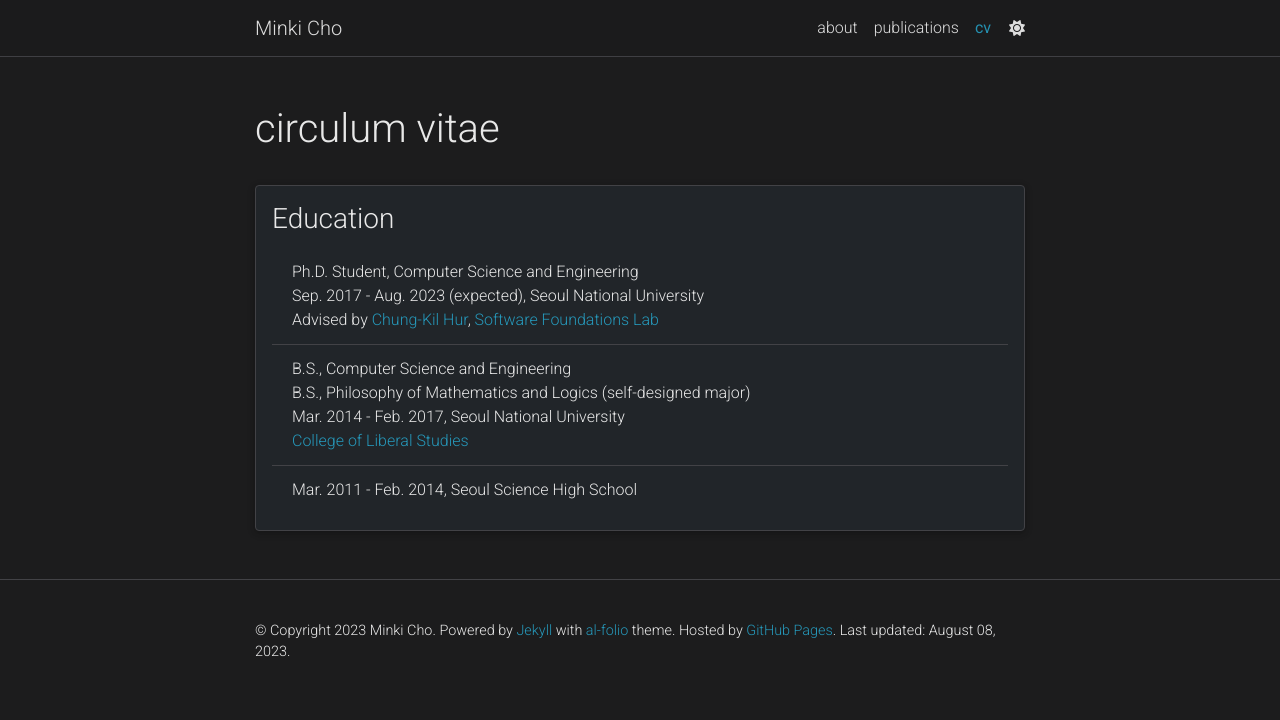
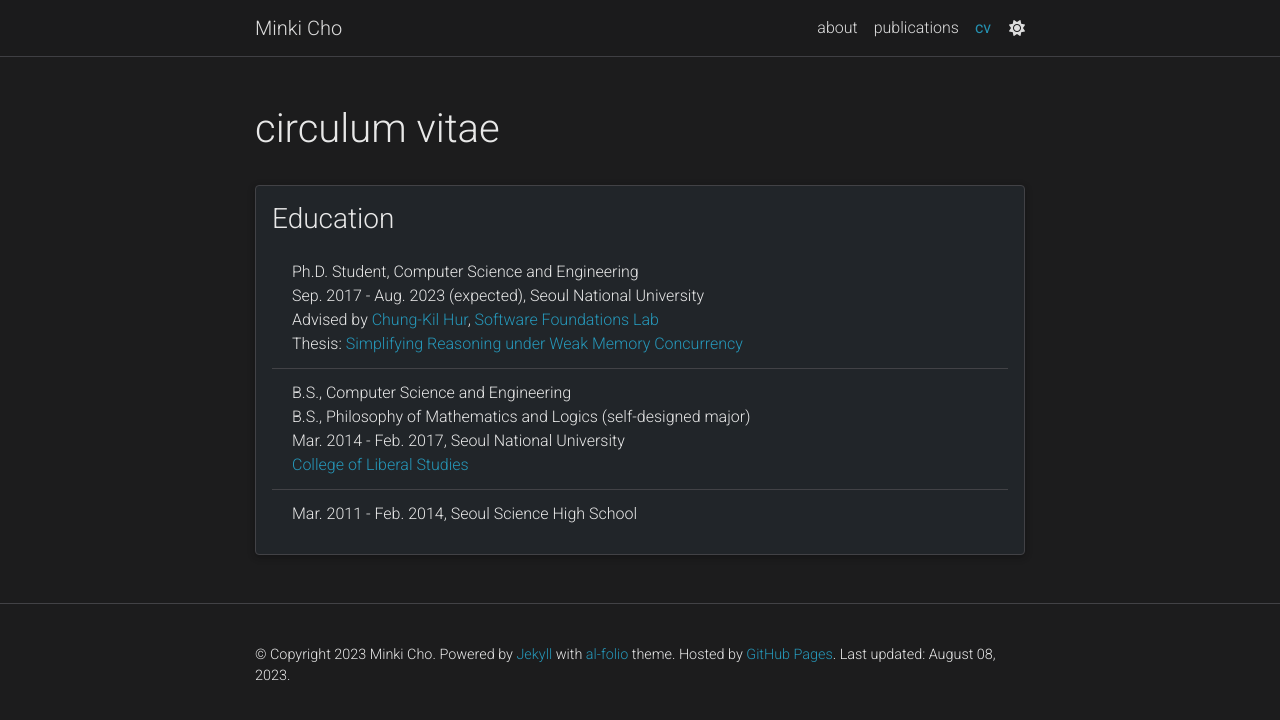
Before and after one commit to minkiminki/minkiminki.github.io, a Jekyll site: the page built from _pages/cv.md, in a window 1280 px wide. Shown: the top 720 px of the page. Built offline with Jekyll 4.4.1, drawn with Linux system fonts in a browser that asks for light colours; comment, search, counter and statistics services are not loaded; a style sheet for code colours, icons or effects is not loaded.

Commit message:
Link to phd thesis

```diff
--- a/_data/cv.yml
+++ b/_data/cv.yml
@@ -18,6 +18,8 @@
       Sep. 2017 - Aug. 2023 (expected), Seoul National University
       <br>
       Advised by <a href="https://sf.snu.ac.kr/gil.hur/">Chung-Kil Hur</a>, <a href="https://sf.snu.ac.kr">Software Foundations Lab</a>
+      <br>
+      Thesis&#58; <a href="/assets/pdf/thesis.pdf">Simplifying Reasoning under Weak Memory Concurrency</a>
     - B.S., Computer Science and Engineering
       <br>
       B.S., Philosophy of Mathematics and Logics (self-designed major)
```
